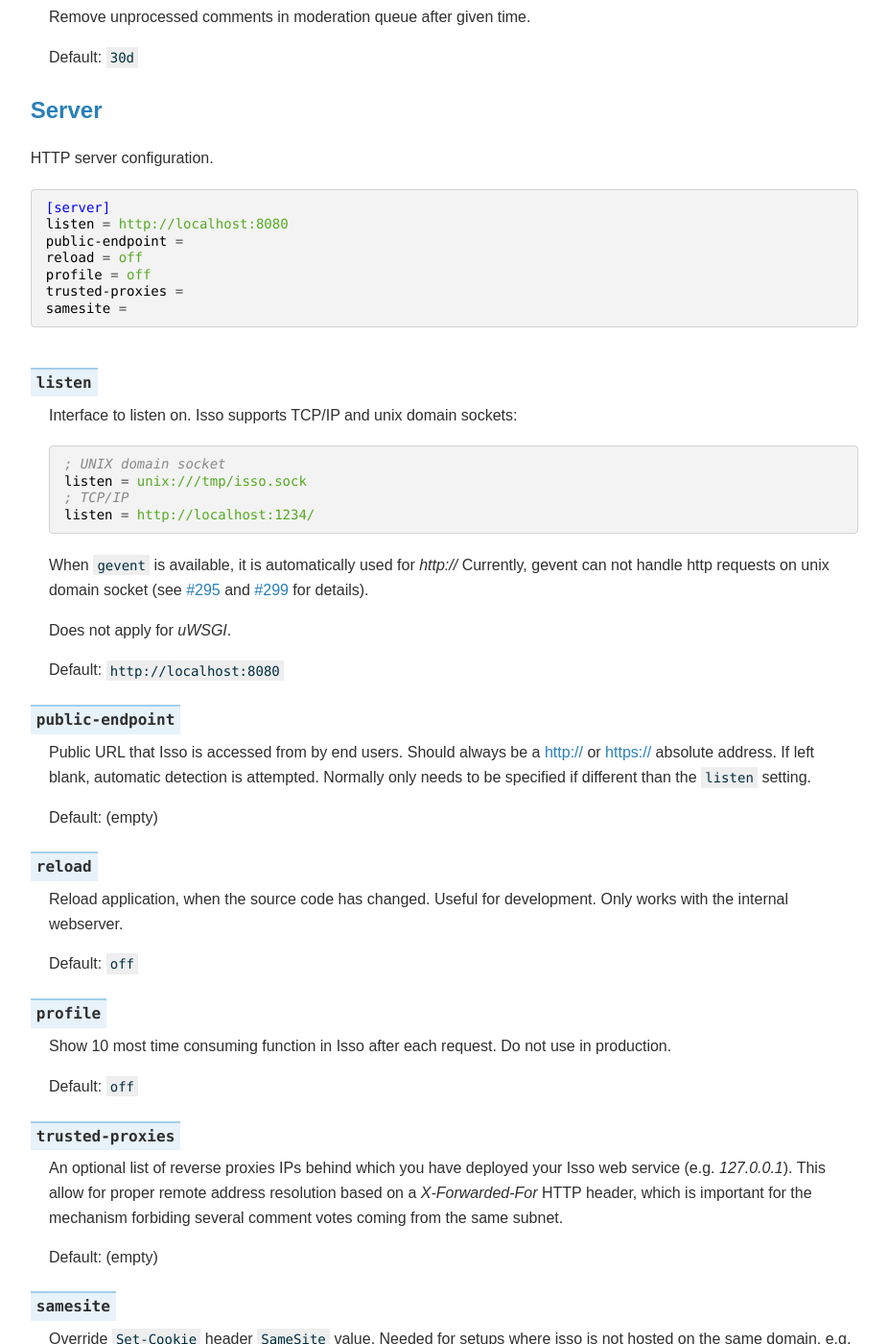
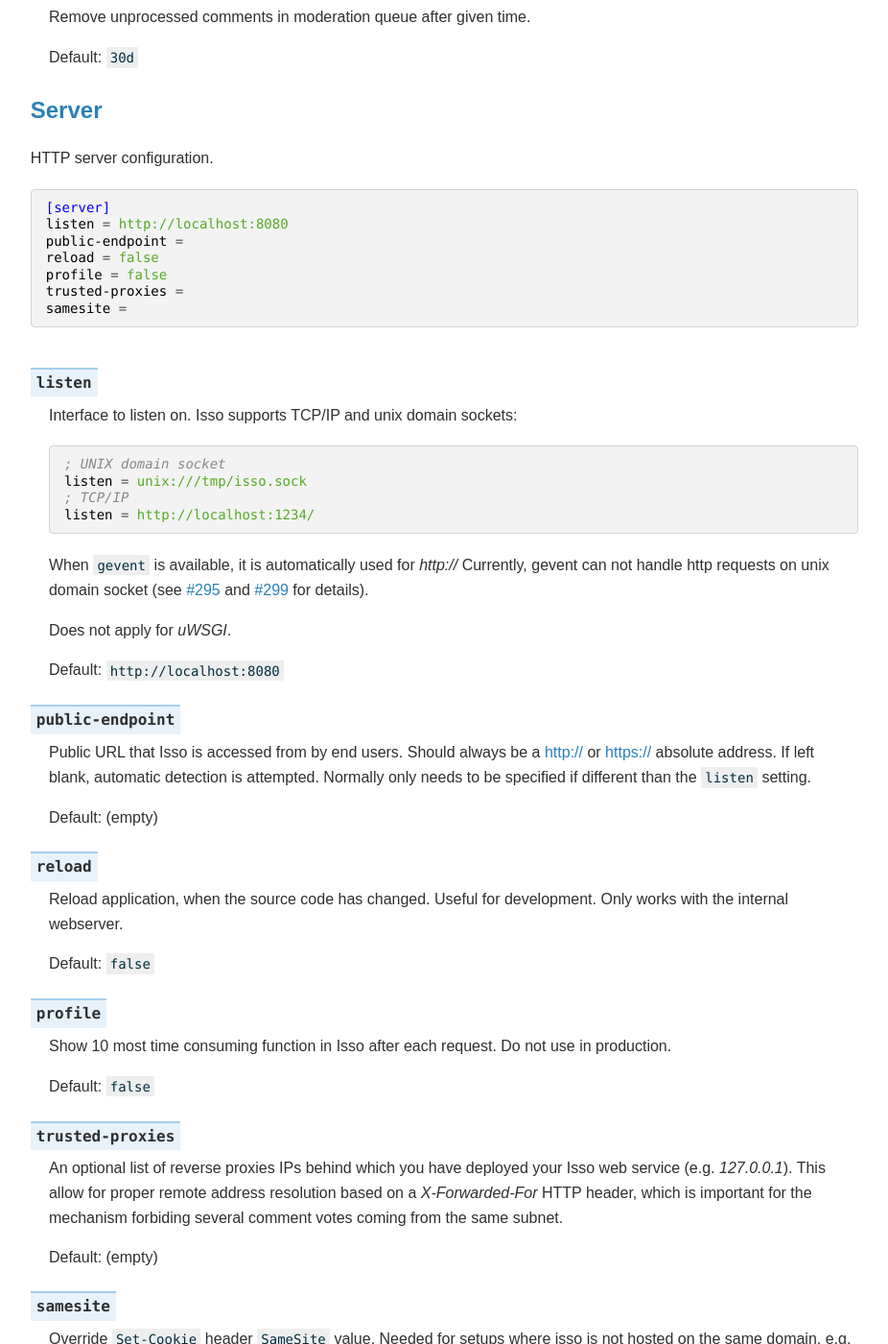
Before and after one commit to isso-comments/isso, a Sphinx documentation site: the page built from docs/docs/reference/server-config.rst, in a window 1280 px wide and 1400 px high, scrolled down 3779 px. Shown: the whole window at 96% size, without its empty margins (305-1231 px from the left). Built offline with Sphinx 7.4.7, drawn with Linux system fonts in a browser that asks for light colours.

Commit message:
conf, docs: Use true/false instead of on/off
The `configparser` accepts true/false, on/off and 1/0, but
in order not to confuse users, unify on only true/false.

```diff
--- a/docs/docs/reference/server-config.rst
+++ b/docs/docs/reference/server-config.rst
@@ -189,8 +189,8 @@
     [server]
     listen = http://localhost:8080
     public-endpoint =
-    reload = off
-    profile = off
+    reload = false
+    profile = false
     trusted-proxies =
     samesite =
 
@@ -225,13 +225,13 @@
     Reload application, when the source code has changed. Useful for
     development. Only works with the internal webserver.
 
-    Default: ``off``
+    Default: ``false``
 
 profile
     Show 10 most time consuming function in Isso after each request. Do
     not use in production.
 
-    Default: ``off``
+    Default: ``false``
 
 trusted-proxies
     An optional list of reverse proxies IPs behind which you have deployed
```
Also changed, not shown: 2 other files.
